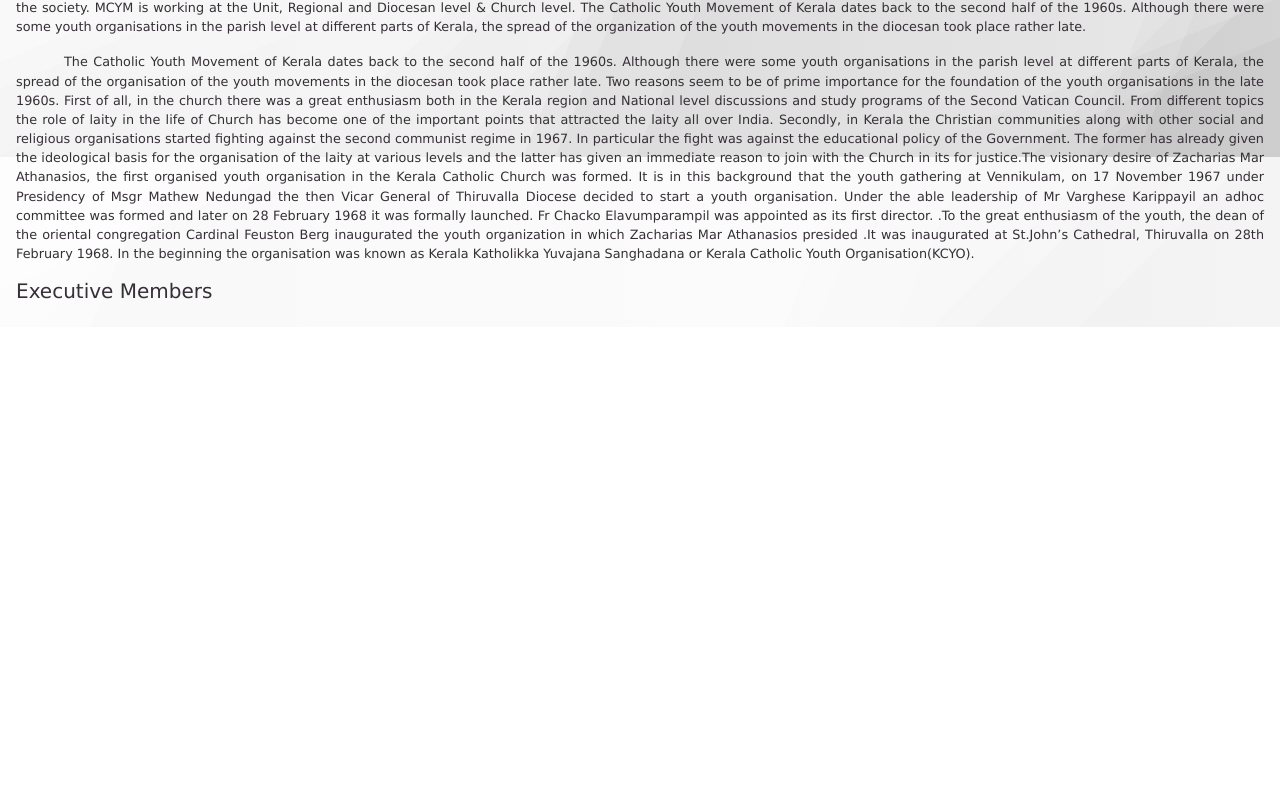
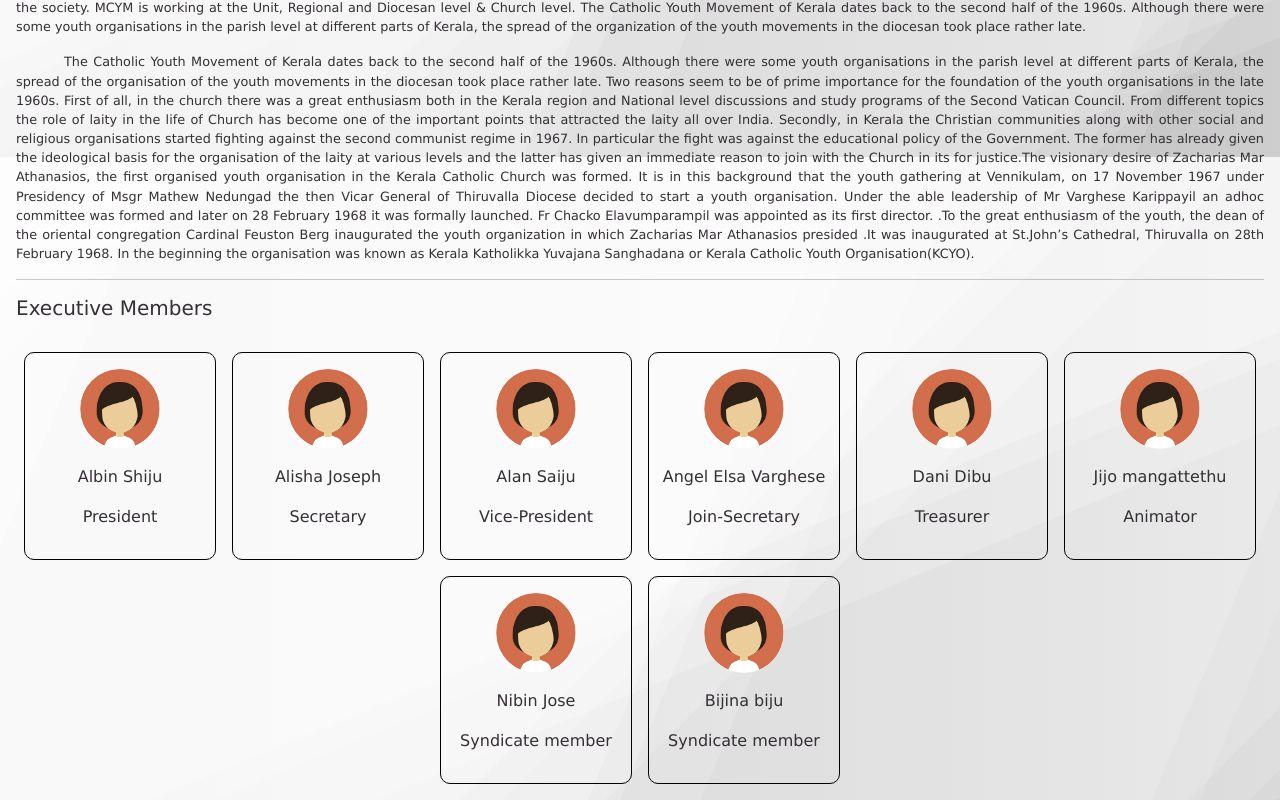
Before and after one commit to Joal-P-Koshy/stMarys, a React (Create React App) app: page /mcym in a window 1280 px wide. Shown: the part 643-1443 px from the top of the page. Before the commit the page ends 970 px from the top, so only its background shows below. Built offline with nearby package versions, Linux system fonts and the light colour scheme; the HTML template or start-up script is replaced by a standard one.

Commit message:
st marys

```diff
--- a/src/Components/MCYM/Mcym.css
+++ b/src/Components/MCYM/Mcym.css
@@ -31,8 +31,27 @@
     font-size: 0.8rem;
 }
 
-.exe-mem {
+.mem-img-wrap {
+    display: flex;
+    gap: 1rem;
+    justify-content: center;
+    flex-wrap: wrap;
+    margin-top: 2rem;
+}
 
+.mem-img {
+    width: 12rem;
+    height: 13rem;
+    border: 1px  solid black;
+    display: flex;
+    flex-direction: column;
+    align-items: center;
+    border-radius: 10px;
+}
+
+.mem-img img {
+    width: 5rem;
+    border-radius: 50%;
 }
 
 
@@ -61,4 +80,17 @@
         font-size: 1rem;
         margin-top: 2rem;
     }
+
+    .mem-img img {
+        width: 4rem;
+    }
+
+    .mem-img {
+        height: 11rem;
+    }
+
+    .mem-img-wrap {
+        display: grid;
+        grid-template-columns: 1fr 1fr;
+    }
 }
--- a/src/Components/MCYM/Mcym.jsx
+++ b/src/Components/MCYM/Mcym.jsx
@@ -2,6 +2,7 @@
 import './Mcym.css'
 import Carousel from 'react-bootstrap/Carousel';
 import mcym1 from '../assets/mcym1.jpg'
+import user1 from '../assets/user1.jpg'
 
 
 function Mcym() {
@@ -49,10 +50,53 @@
           </p>
         </div>
 
+        <hr />
 
         <div className="exe-mem">
-          <h5 className="">Executive Members</h5>
+          <h5 className="mt-3">Executive Members</h5>
 
+          <div className="mem-img-wrap">
+            <div className="mem-img">
+              <img src={user1} alt="mcym img" className='mt-3' />
+              <p className="mt-3">Albin Shiju</p>
+              <p className="">President</p>
+            </div>
+            <div className="mem-img">
+              <img src={user1} alt="mcym img" className='mt-3' />
+              <p className="mt-3">Alisha Joseph</p>
+              <p className="">Secretary</p>
+            </div>
+            <div className="mem-img">
+              <img src={user1} alt="mcym img" className='mt-3' />
+              <p className="mt-3">Alan Saiju</p>
+              <p className="">Vice-President</p>
+            </div>
+            <div className="mem-img">
+              <img src={user1} alt="mcym img" className='mt-3' />
+              <p className="mt-3">Angel Elsa Varghese</p>
+              <p className="">Join-Secretary</p>
+            </div>
+            <div className="mem-img">
+              <img src={user1} alt="mcym img" className='mt-3' />
+              <p className="mt-3">Dani Dibu</p>
+              <p className="">Treasurer </p>
+            </div>
+            <div className="mem-img">
+              <img src={user1} alt="mcym img" className='mt-3' />
+              <p className="mt-3">Jijo mangattethu</p>
+              <p className="">Animator</p>
+            </div>
+            <div className="mem-img">
+              <img src={user1} alt="mcym img" className='mt-3' />
+              <p className="mt-3">Nibin Jose</p>
+              <p className="">Syndicate member</p>
+            </div>
+            <div className="mem-img">
+              <img src={user1} alt="mcym img" className='mt-3' />
+              <p className="mt-3">Bijina biju</p>
+              <p className="">Syndicate member</p>
+            </div>
+          </div>
         </div>
 
       </div>
```
Also changed, not shown: src/Components/assets/user1.jpg (added).
